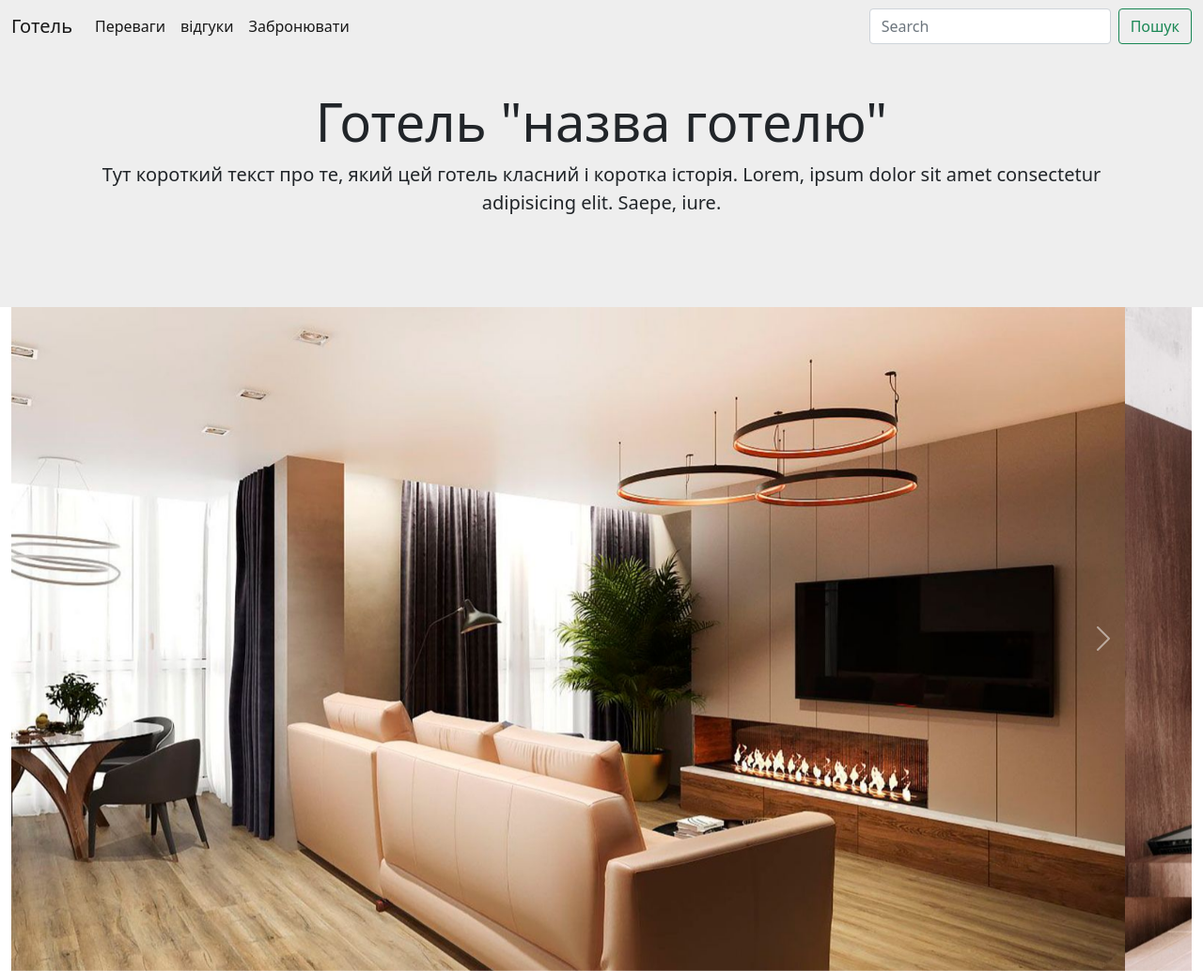
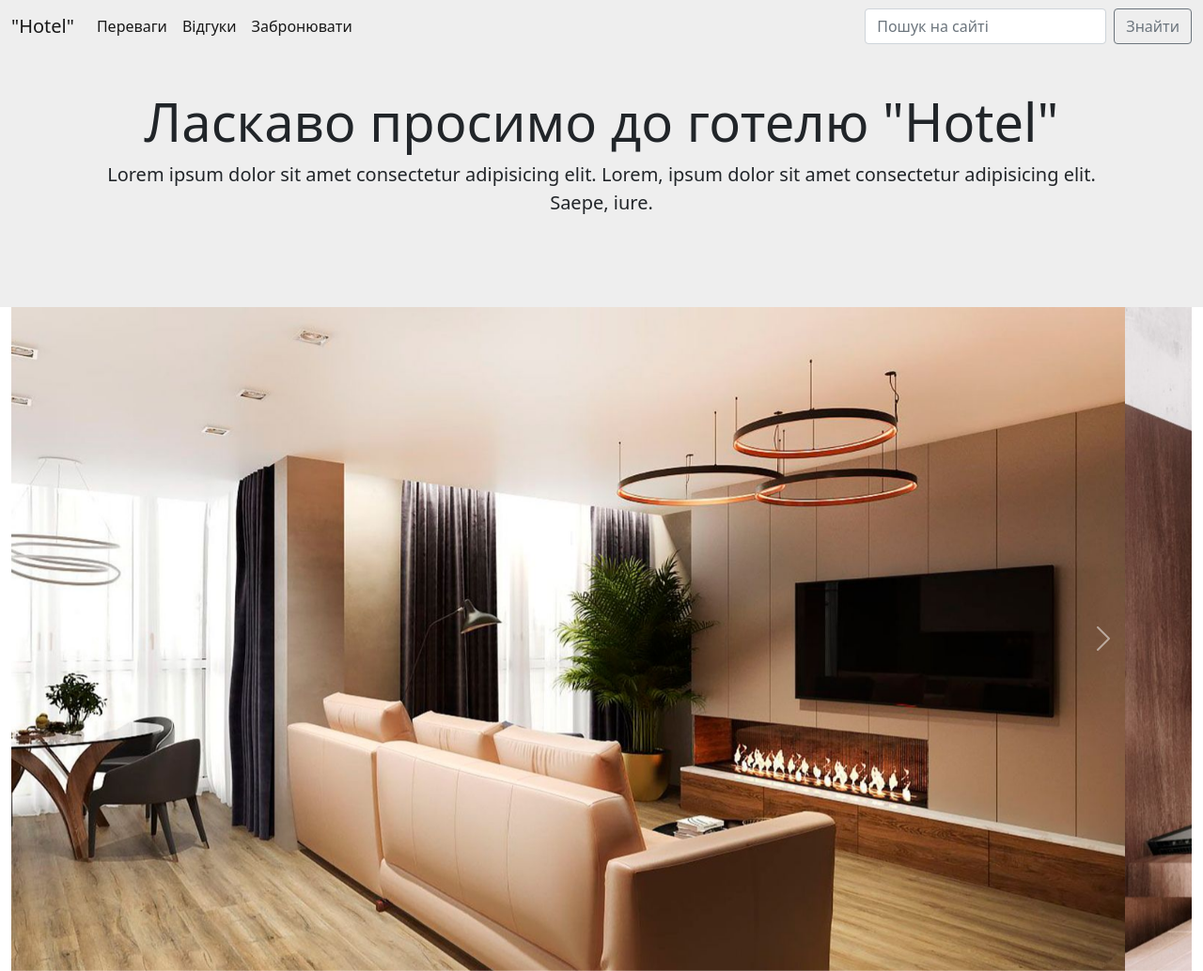
Before and after one commit to povstenko/hotel-landing, a plain HTML site: page index.html in a window 1280 px wide. Shown: the top 1034 px of the page at 94% size. Drawn offline with nearby package versions, Linux system fonts and the light colour scheme.

Commit message:
Update index.html

```diff
--- a/index.html
+++ b/index.html
@@ -14,7 +14,7 @@
 
     <nav class="navbar navbar-expand-lg navbar-light fixed-top">
         <div class="container-fluid">
-            <a class="navbar-brand" href="#">Готель</a>
+            <a class="navbar-brand" href="#">"Hotel"</a>
             <button class="navbar-toggler" type="button" data-bs-toggle="collapse"
                 data-bs-target="#navbarSupportedContent" aria-controls="navbarSupportedContent" aria-expanded="false"
                 aria-label="Toggle navigation">
@@ -26,15 +26,15 @@
                         <a class="nav-link active" aria-current="page" href="#strongs">Переваги</a>
                     </li>
                     <li class="nav-item">
-                        <a class="nav-link active" aria-current="page" href="#reviews">відгуки</a>
+                        <a class="nav-link active" aria-current="page" href="#reviews">Відгуки</a>
                     </li>
                     <li class="nav-item">
                         <a class="nav-link active" aria-current="page" href="#book">Забронювати</a>
                     </li>
                 </ul>
                 <form class="d-flex">
-                    <input class="form-control me-2" type="search" placeholder="Search" aria-label="Search">
-                    <button class="btn btn-outline-success" type="submit">Пошук</button>
+                    <input class="form-control me-2" type="search" placeholder="Пошук на сайті" aria-label="Search">
+                    <button class="btn btn-outline-secondary" type="submit">Знайти</button>
                 </form>
             </div>
         </div>
@@ -42,8 +42,8 @@
 
     <div class="jumbotron jumbotron-fluid text-center py-5">
         <div class="container my-5">
-            <h1 class="display-4">Готель "назва готелю"</h1>
-            <p class="lead">Tут короткий текст про те, який цей готель класний і коротка історія. Lorem, ipsum dolor sit
+            <h1 class="display-4">Ласкаво просимо до готелю "Hotel"</h1>
+            <p class="lead">Lorem ipsum dolor sit amet consectetur adipisicing elit. Lorem, ipsum dolor sit
                 amet consectetur adipisicing elit. Saepe, iure.</p>
         </div>
     </div>
```
